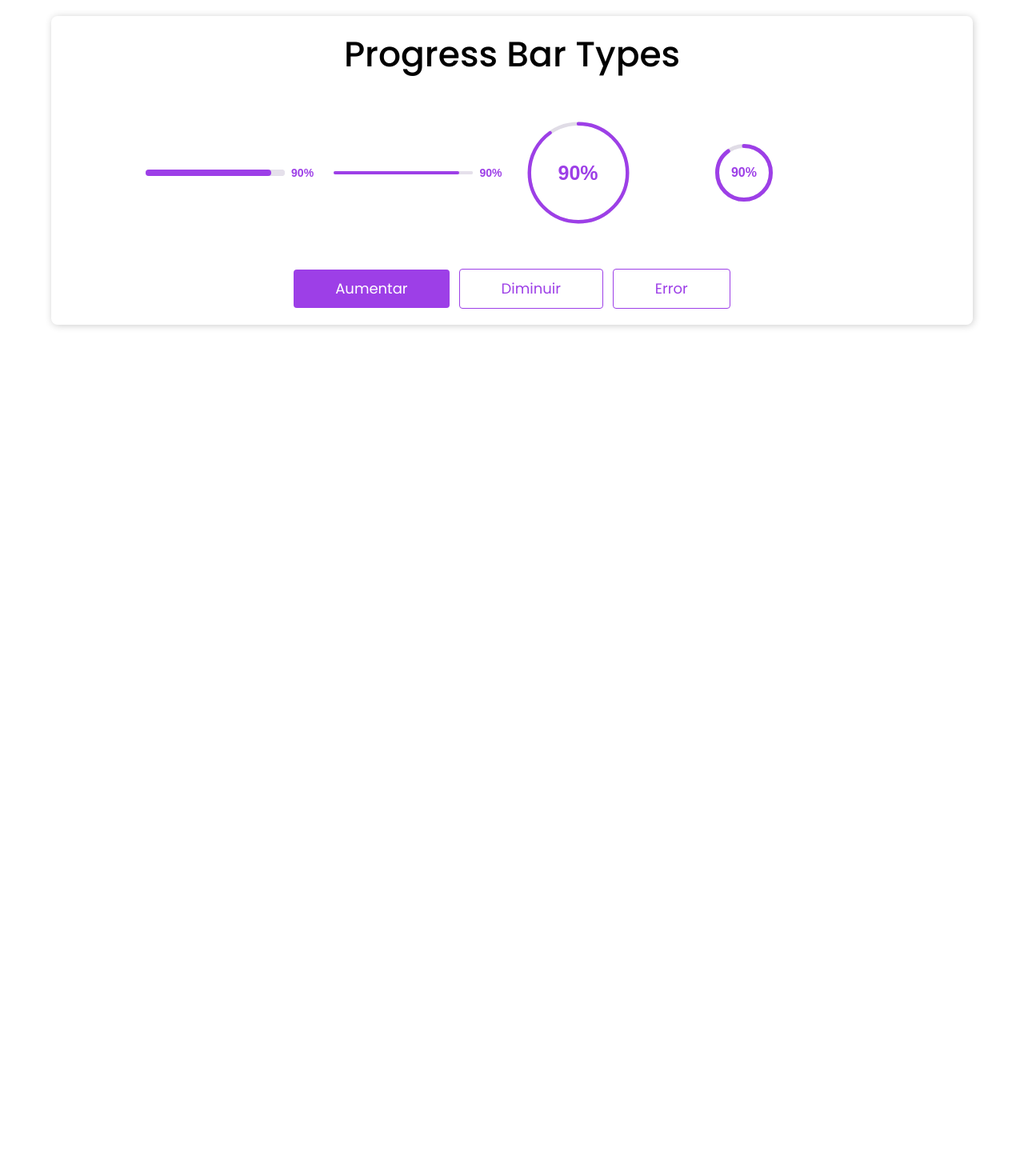
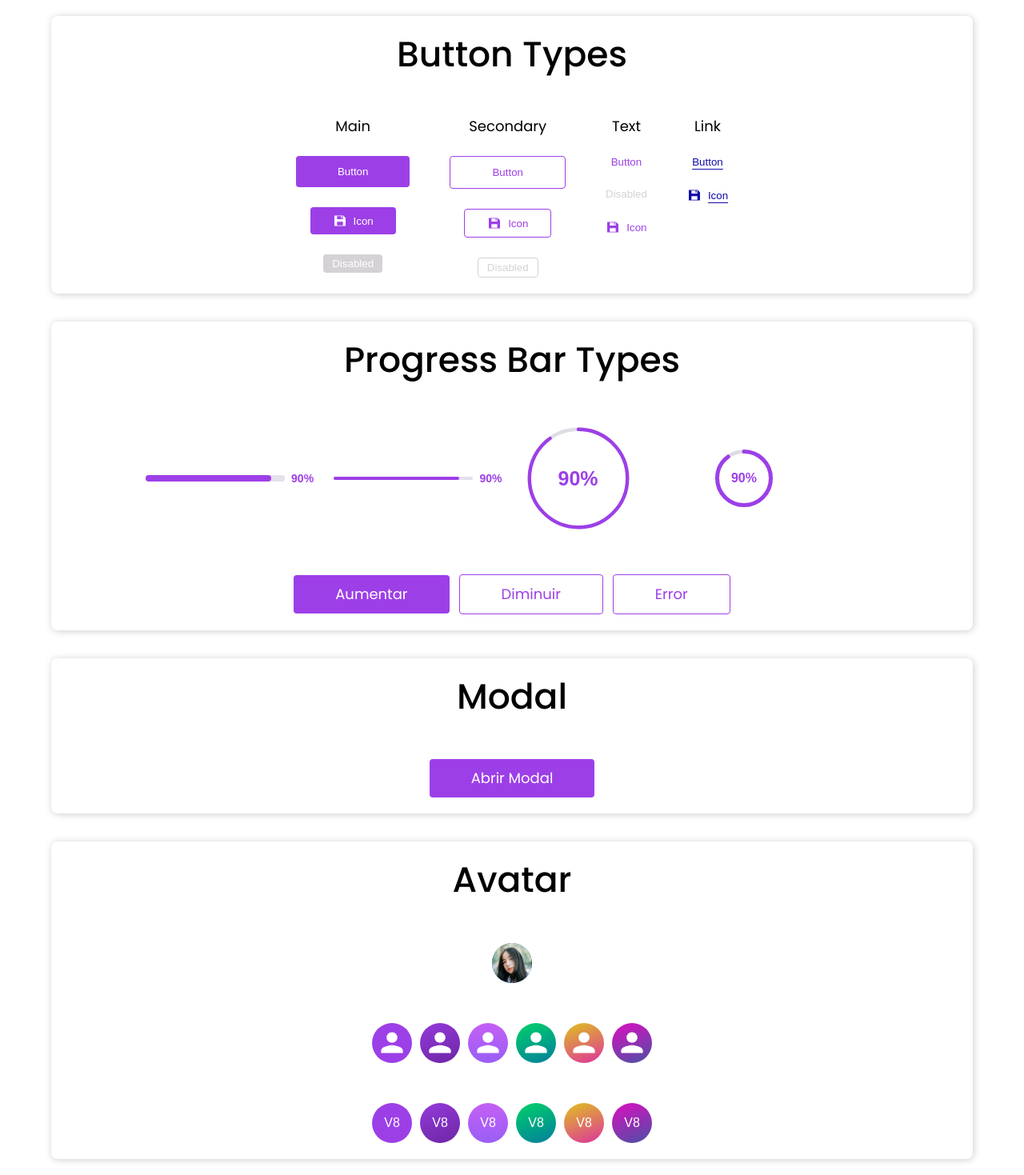
Before and after one commit to Henrique-Olivier/-Design-System-V8, a React (Vite) app: page / in a window 1280 px wide. Shown: the whole page at 80% size. Before the commit the page ends 800 px from the top, so only its background shows below. Built offline with nearby package versions, Linux system fonts and the light colour scheme; a web font is replaced by a local one.

Commit message:
Página Com Componentes

```diff
--- a/src/App.tsx
+++ b/src/App.tsx
@@ -1,63 +1,31 @@
-import styled from "styled-components";
 import ProgressBar from "./components/Progress";
 import { useEffect, useState } from "react";
 import Button from "./components/Button";
 import Typography from "./components/Typography/typography";
-import * as ProgressTypes from './components/Progress/types'
-
-
-const Main = styled.main`
-  display: flex;
-  align-items: center;
-  justify-content: center;
-  padding: 20px;
-`;
-
-const DivProgress = styled.div`
-  width: 20%;
-`;
-
-const Container = styled.div`
-  width: 90vw;
-  display: flex;
-  align-items: center;
-  flex-direction: column;
-  border-radius: 8px;
-  box-shadow: 1px 1px 10px rgba(0, 0, 0, 0.2);
-  padding: 20px 50px;
-  gap: 50px;
-`;
-
-const BtnsDiv = styled.div`
-display: flex;
-gap: 12px;
-align-items: center;
-justify-content: center;
-`
-
-const BarsContainer = styled.div`
-display: flex;
-gap: 25px;
-align-items: center;
-width: 100%;
-justify-content:center ;
-`
+import * as ProgressTypes from "./components/Progress/types";
+import * as Styles from "./styles.ts";
+import SaveIcon from "./components/assets/save.svg";
+import ModalImg from "./components/assets/Modal Image.svg";
+import Modal from "./components/Modal/index.tsx";
+import Avatar from "./components/Avatar/index.tsx";
+import UserImg from "./components/assets/Avatar.svg";
 
 export default function App() {
   const [percent, setPercent] = useState(90);
 
   function aumentarPorcentagem() {
-    setPercent((percent) => percent += 1);
+    setPercent((percent) => (percent += 1));
   }
 
   function diminuirPorcentagem() {
     if (percent > 100) {
       setPercent(99);
     }
-    setPercent((percent) => percent -= 1);
+    setPercent((percent) => (percent -= 1));
   }
 
-  const [progressStyle, setProgressStyle] = useState<ProgressTypes.StyleType>("percent");
+  const [progressStyle, setProgressStyle] =
+    useState<ProgressTypes.StyleType>("percent");
 
   useEffect(() => {
     if (percent >= 100) {
@@ -67,41 +35,131 @@ export default function App() {
     }
   }, [percent]);
 
+  function percentError() {
+    setProgressStyle("error");
+  }
 
-  function percentError () {
-    setProgressStyle("error")
+  const [isVisible, setIsVisible] = useState(false);
+
+  function openModal() {
+    setIsVisible(true);
+  }
+
+  function closeModal() {
+    setIsVisible(false);
   }
 
   return (
-    <Main>
-      <Container>
-      <Typography size="desktop" tag="H1">
-      Progress Bar Types
-      </Typography>
-    <BarsContainer>
-          <DivProgress>
+    <Styles.Main>
+      <Styles.Container>
+        <Typography size="desktop" tag="H1">
+          Button Types
+        </Typography>
+
+        <Styles.ButtonsContaienr>
+          <Styles.BtnColumns>
+            <Styles.DivBtns>
+              <Typography size="main" tag="body-M-regular">
+                Main
+              </Typography>
+              <Button variant="main" size="large">
+                Button
+              </Button>
+              <Button variant="main" size="medium" icon={SaveIcon}>
+                Icon
+              </Button>
+              <Button variant="main" size="small" disabled>
+                Disabled
+              </Button>
+            </Styles.DivBtns>
+          </Styles.BtnColumns>
+
+          <Styles.BtnColumns>
+            <Styles.DivBtns>
+              <Typography size="main" tag="body-M-regular">
+                Secondary
+              </Typography>
+              <Button variant="secondary" size="large">
+                Button
+              </Button>
+              <Button variant="secondary" size="medium" icon={SaveIcon}>
+                Icon
+              </Button>
+              <Button variant="secondary" size="small" disabled>
+                Disabled
+              </Button>
+            </Styles.DivBtns>
+          </Styles.BtnColumns>
+
+          <Styles.BtnColumns>
+            <Styles.DivBtns>
+              <Typography size="main" tag="body-M-regular">
+                Text
+              </Typography>
+              <Button variant="text" size="large">
+                Button
+              </Button>
+              <Button variant="text" size="large" disabled>
+                Disabled
+              </Button>
+              <Button variant="text" size="large" icon={SaveIcon}>
+                Icon
+              </Button>
+            </Styles.DivBtns>
+          </Styles.BtnColumns>
+
+          <Styles.BtnColumns>
+            <Styles.DivBtns>
+              <Typography size="main" tag="body-M-regular">
+                Link
+              </Typography>
+              <Button variant="link" size="large">
+                Button
+              </Button>
+              <Button variant="link" size="large" icon={SaveIcon}>
+                Icon
+              </Button>
+            </Styles.DivBtns>
+          </Styles.BtnColumns>
+        </Styles.ButtonsContaienr>
+      </Styles.Container>
+
+      <Styles.Container>
+        <Typography size="desktop" tag="H1">
+          Progress Bar Types
+        </Typography>
+        <Styles.BarsContainer>
+          <Styles.DivProgress>
             <ProgressBar percents={percent} style={progressStyle} type="line" />
-          </DivProgress>
+          </Styles.DivProgress>
 
-          <DivProgress>
-            <ProgressBar percents={percent} style={progressStyle} type="smallLine" />
-          </DivProgress>
+          <Styles.DivProgress>
+            <ProgressBar
+              percents={percent}
+              style={progressStyle}
+              type="smallLine"
+            />
+          </Styles.DivProgress>
 
-          <DivProgress>
-            <ProgressBar percents={percent} style={progressStyle} type="circle" />
-          </DivProgress>
+          <Styles.DivProgress>
+            <ProgressBar
+              percents={percent}
+              style={progressStyle}
+              type="circle"
+            />
+          </Styles.DivProgress>
 
-          <DivProgress>
-            <ProgressBar percents={percent} style={progressStyle} type="smallCircle" />
-          </DivProgress>
-    </BarsContainer>
+          <Styles.DivProgress>
+            <ProgressBar
+              percents={percent}
+              style={progressStyle}
+              type="smallCircle"
+            />
+          </Styles.DivProgress>
+        </Styles.BarsContainer>
 
-        <BtnsDiv>
-        <Button
-            size="large"
-            variant="main"
-            onClick={aumentarPorcentagem}
-          >
+        <Styles.BtnsDiv>
+          <Button size="large" variant="main" onClick={aumentarPorcentagem}>
             <Typography size="main" tag="body-M-regular">
               Aumentar
             </Typography>
@@ -115,17 +173,96 @@ export default function App() {
               Diminuir
             </Typography>
           </Button>
-          <Button
-            size="large"
-            variant="secondary"
-            onClick={percentError}
-          >
+          <Button size="large" variant="secondary" onClick={percentError}>
             <Typography size="main" tag="body-M-regular">
               Error
             </Typography>
           </Button>
-        </BtnsDiv>
-      </Container>
-    </Main>
+        </Styles.BtnsDiv>
+      </Styles.Container>
+
+      <Styles.Container>
+        <Typography size="desktop" tag="H1">
+          Modal
+        </Typography>
+
+        <Button size="large" variant="main" onClick={openModal}>
+          <Typography size="main" tag="body-M-regular">
+            Abrir Modal
+          </Typography>
+        </Button>
+
+        <Modal
+          isVisible={isVisible}
+          onClose={closeModal}
+          img={ModalImg}
+          action={
+            <Button size="large" variant="secondary" onClick={closeModal}>
+              <Typography size="main" tag="body-M-regular">
+                Perfeito!
+              </Typography>
+            </Button>
+          }
+        >
+          <Typography size="desktop" tag="H1">
+            Modal Aberto!
+          </Typography>
+          <Typography size="main" tag="body-M">
+            Totalmente Customizavel
+          </Typography>
+        </Modal>
+      </Styles.Container>
+
+      <Styles.Container>
+        <Typography size="desktop" tag="H1">
+          Avatar
+        </Typography>
+
+        <Styles.DivAvatar>
+          <Avatar type="picture" color="default" img={UserImg} />
+        </Styles.DivAvatar>
+
+        <Styles.AvatarRow>
+          <Styles.DivAvatar>
+            <Avatar type="default" color="default" />
+          </Styles.DivAvatar>
+          <Styles.DivAvatar>
+            <Avatar type="default" color="purpleGradient" />
+          </Styles.DivAvatar>
+          <Styles.DivAvatar>
+            <Avatar type="default" color="lightPurpleGradient" />
+          </Styles.DivAvatar>
+          <Styles.DivAvatar>
+            <Avatar type="default" color="greenGradient" />
+          </Styles.DivAvatar>
+          <Styles.DivAvatar>
+            <Avatar type="default" color="orangeGradient" />
+          </Styles.DivAvatar>
+          <Styles.DivAvatar>
+            <Avatar type="default" color="pinkGradient" />
+          </Styles.DivAvatar>
+        </Styles.AvatarRow>
+        <Styles.AvatarRow>
+          <Styles.DivAvatar>
+            <Avatar type="initials" initial="V8" color="default" />
+          </Styles.DivAvatar>
+          <Styles.DivAvatar>
+            <Avatar type="initials" initial="V8" color="purpleGradient" />
+          </Styles.DivAvatar>
+          <Styles.DivAvatar>
+            <Avatar type="initials" initial="V8" color="lightPurpleGradient" />
+          </Styles.DivAvatar>
+          <Styles.DivAvatar>
+            <Avatar type="initials" initial="V8" color="greenGradient" />
+          </Styles.DivAvatar>
+          <Styles.DivAvatar>
+            <Avatar type="initials" initial="V8" color="orangeGradient" />
+          </Styles.DivAvatar>
+          <Styles.DivAvatar>
+            <Avatar type="initials" initial="V8" color="pinkGradient" />
+          </Styles.DivAvatar>
+        </Styles.AvatarRow>
+      </Styles.Container>
+    </Styles.Main>
   );
 }
--- /dev/null
+++ b/src/styles.ts
@@ -0,0 +1,74 @@
+import styled from "styled-components";
+
+export const Main = styled.main`
+  display: flex;
+  align-items: center;
+  justify-content: center;
+  padding: 20px;
+  flex-direction: column;
+  gap: 35px;
+`;
+
+export const DivProgress = styled.div`
+  width: 20%;
+`;
+
+export const Container = styled.div`
+  width: 90vw;
+  display: flex;
+  align-items: center;
+  flex-direction: column;
+  border-radius: 8px;
+  box-shadow: 1px 1px 10px rgba(0, 0, 0, 0.2);
+  padding: 20px 50px;
+  gap: 50px;
+`;
+
+export const BtnsDiv = styled.div`
+display: flex;
+gap: 12px;
+align-items: center;
+justify-content: center;
+`
+
+export const BarsContainer = styled.div`
+display: flex;
+gap: 25px;
+align-items: center;
+width: 100%;
+justify-content:center ;
+`
+
+export const ButtonsContaienr = styled.div`
+display: flex;
+align-items: start;
+width: 100%;
+justify-content:center;
+flex-direction: row;
+gap: 50px;
+`
+
+export const BtnColumns = styled.div`
+    display: flex;
+    gap: 25px;
+    justify-content: center;
+    align-items: center;
+`
+
+export const DivBtns = styled.div `
+    display: flex;
+    gap: 25px;
+    justify-content: center;
+    align-items: center;
+    flex-direction: column;
+`
+
+export const DivAvatar = styled.div`
+width: 50px;
+height: 50px;
+`
+
+export const AvatarRow = styled.div`
+display:flex;
+gap: 10px;
+`
```
Also changed, not shown: src/App.css (deleted), src/components/assets/user.png (added).
